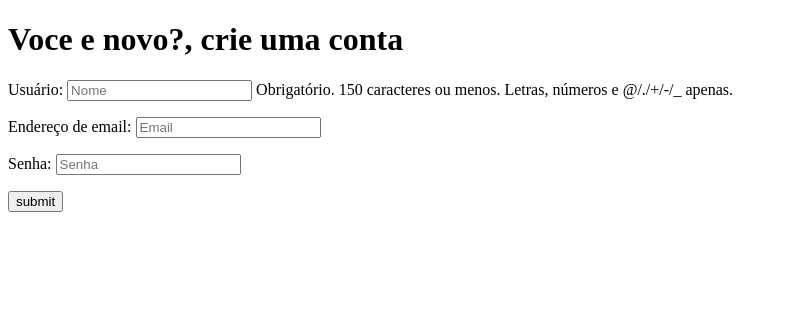
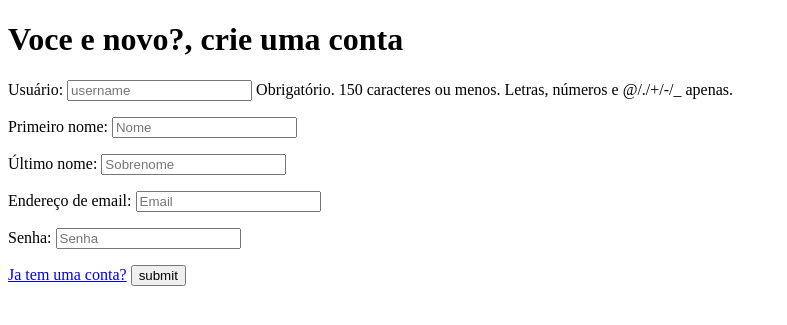
Before and after one commit to RageHTML/ProdutoPremio, a Django app: page /account/register/ in a window 1280 px wide. Shown: the top 325 px of the page, without its empty margins (0-787 px from the left). Run offline with Django 5.2, Linux system fonts and the light colour scheme.

Commit message:
feat() garantir que usuarios logados, nao tenham acesso a url registrar e login: :

```diff
--- a/ProdutoPremio/myprofile/templates/profile/profile.html
+++ b/ProdutoPremio/myprofile/templates/profile/profile.html
@@ -1,10 +1,11 @@
  <!DOCTYPE html>
  <html>
     <head>
-        <tile>Profile</tile>
+        <title>Profile</title>
     </head>
     <body>
-        <h1>Seu Perfil</h1>
+        <h1>Ola {{ username }} veja sua informacoes</h1>
+        <p>Nome: {{ username }}</p>
     </body>
 
  </html>
--- a/ProdutoPremio/myprofile/views.py
+++ b/ProdutoPremio/myprofile/views.py
@@ -9,4 +9,5 @@ def carregar_profile(request):
         if not request.user.is_authenticated:
             return redirect("/account/register")
         else:
-            return render(request, "profile/profile.html",{})
+            username = request.user.get_username()
+            return render(request, "profile/profile.html",{'username': username})
--- a/ProdutoPremio/reglog/forms.py
+++ b/ProdutoPremio/reglog/forms.py
@@ -5,9 +5,11 @@ from django.contrib.auth.models import User
 class RegisterForms(ModelForm):
     class Meta:
         model = User
-        fields = ['username', 'email', 'password',  ]
+        fields = ['username', 'first_name','last_name','email', 'password',  ]
         widgets = {
-            'username': forms.TextInput(attrs={'placeholder': 'Nome', 'minlength': 5, 'maxlength': 50, 'required': 'true', 'type': 'text'}),
+            'username': forms.TextInput(attrs={'placeholder': 'username', 'minlength': 5, 'maxlength': 50, 'required': 'true', 'type': 'text'}),
+            'first_name': forms.TextInput(attrs={'placeholder': 'Nome', 'minlength': 5, 'maxlength': 50, 'required': 'true', 'type': 'text'}),
+            'last_name': forms.TextInput(attrs={'placeholder': 'Sobrenome', 'minlength': 5, 'maxlength': 50, 'required': 'true', 'type': 'text'}),
             'email': forms.EmailInput(attrs={'placeholder': 'Email', 'minlength': 10, 'maxlength': 254, 'required': 'true', 'type': 'email'}),
             'password': forms.PasswordInput(attrs={'placeholder': 'Senha', 'minlength': 8,'maxlength': 64, 'required': 'true', 'type': 'password'}),
         }
--- a/ProdutoPremio/reglog/templates/login/login.html
+++ b/ProdutoPremio/reglog/templates/login/login.html
@@ -5,11 +5,12 @@
         <meta charset="UTF-8">
     </head>
     <body>
-        <h1>Ola sou uma pagina html</h1>
+        <h1>Bem vindo de volta</h1>
         <form method="POST" action="{% url 'login'%}">
             {% csrf_token %}
             {{ form.as_p }}
             <input type="submit" value="submit">
+            <a href="{% url 'register' %}">Crie uma conta</a>
         </form>
     </body>
 </html>
--- a/ProdutoPremio/reglog/templates/register/register.html
+++ b/ProdutoPremio/reglog/templates/register/register.html
@@ -9,6 +9,8 @@
         <form action="{% url 'register'%}" method="POST" >
             {% csrf_token %}
             {{ form.as_p }}
+
+            <a href="{% url 'login' %}">Ja tem uma conta?</a>
             <input type="submit" value="submit">
         </form>
     </body>
--- a/ProdutoPremio/reglog/views.py
+++ b/ProdutoPremio/reglog/views.py
@@ -10,8 +10,11 @@ from django.contrib import messages
 
 def logar_usuario(request):
     if request.method == "GET":
-        form = LoginForms()
-        return render(request, "login/login.html", {"form": form})
+        if request.user.is_authenticated:
+            return redirect("/profile/myprofile")
+        else:
+            form = LoginForms()
+            return render(request, "login/login.html", {"form": form})
     elif request.method == "POST":
         form = LoginForms(request.POST)
         if form.is_valid():
@@ -36,8 +39,11 @@ def logar_usuario(request):
 
 def registrar_usuario(request):
     if request.method == "GET":
-        form = RegisterForms()
-        return render(request, "register/register.html", {"form": form})
+        if request.user.is_authenticated:
+            return redirect("/profile/myprofile")
+        else:
+            form = RegisterForms()
+            return render(request, "register/register.html", {"form": form})
     elif request.method == "POST":
         form = RegisterForms(request.POST)
 
```
